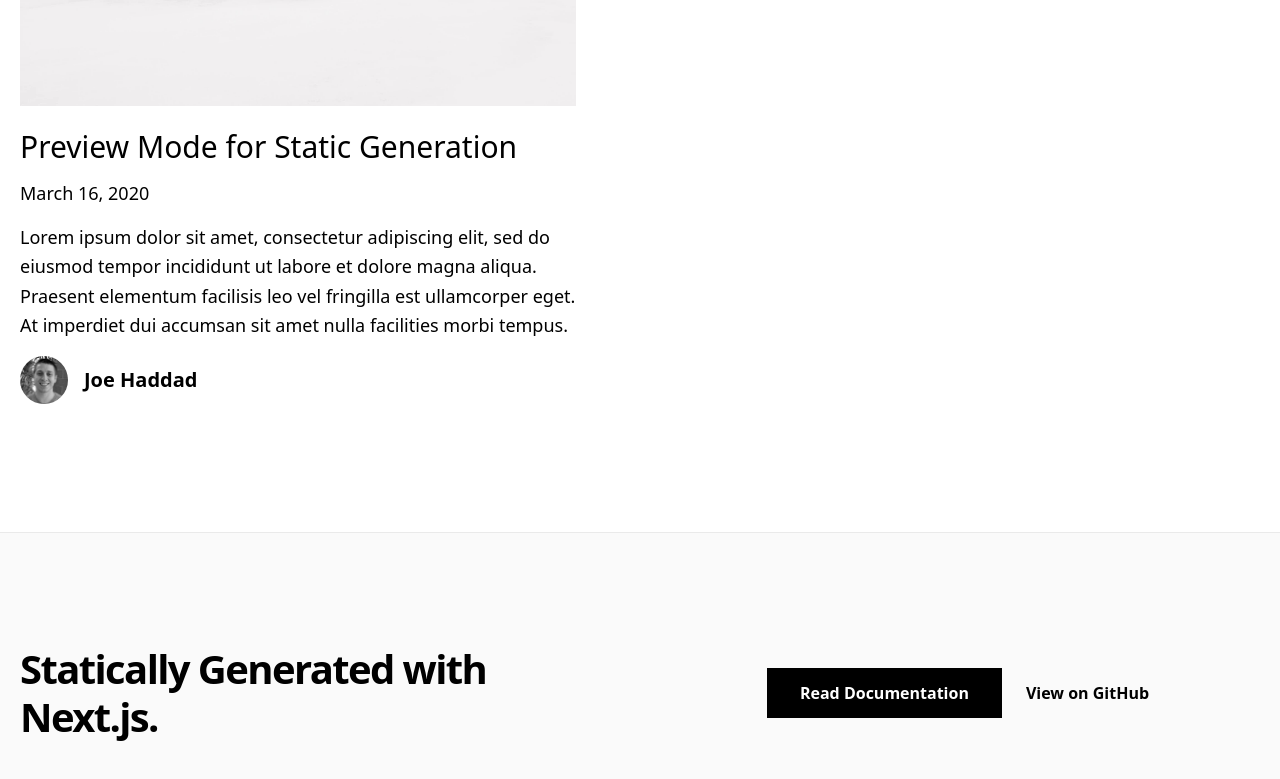
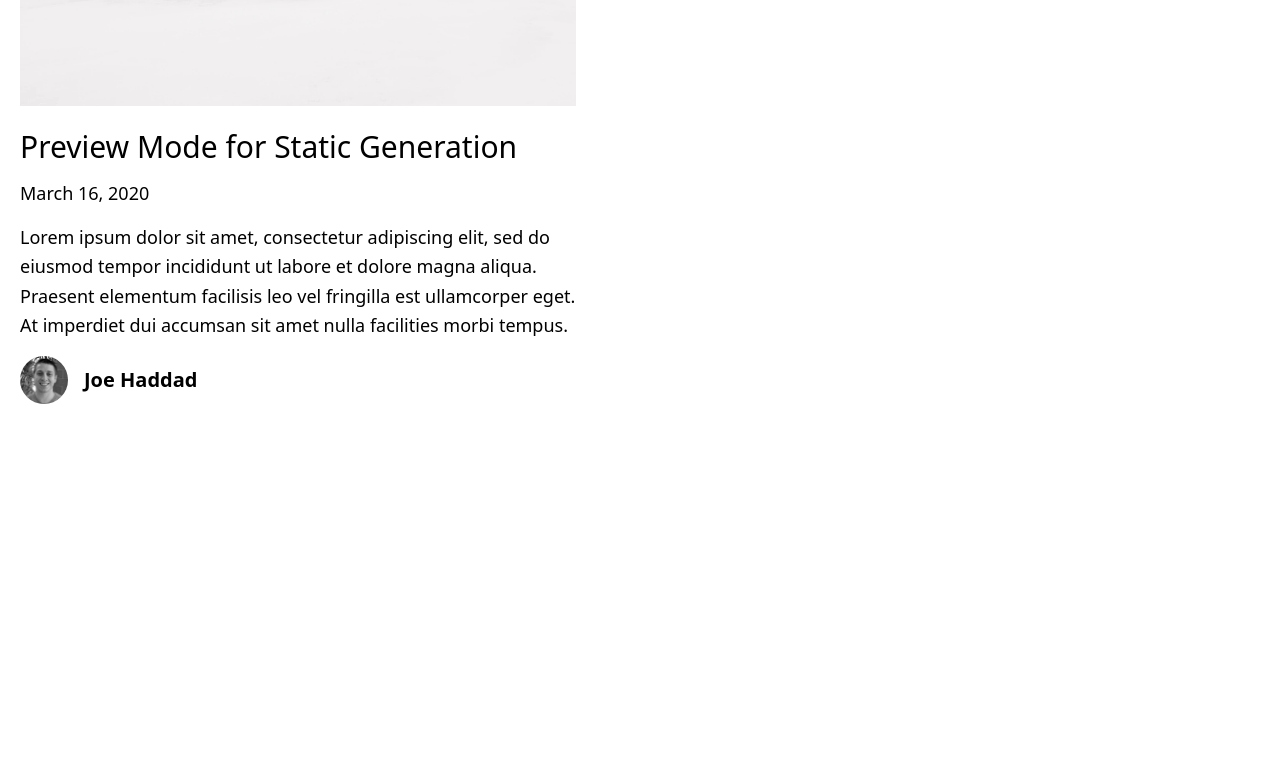
Before and after one commit to simoncrypta/simoncrypta, a Next.js app: page / in a window 1280 px wide. Shown: the part 1305-2084 px from the top of the page. After the commit the page ends 1837 px from the top, so only its background shows below. Built offline with nearby package versions, Linux system fonts and the light colour scheme.

Commit message:
Remove footer

```diff
--- a/components/footer.js
+++ /dev/null
@@ -1,30 +0,0 @@
-import Container from './container'
-import { EXAMPLE_PATH } from '../lib/constants'
-
-export default function Footer() {
-  return (
-    <footer className="bg-accent-1 border-t border-accent-2">
-      <Container>
-        <div className="py-28 flex flex-col lg:flex-row items-center">
-          <h3 className="text-4xl lg:text-5xl font-bold tracking-tighter leading-tight text-center lg:text-left mb-10 lg:mb-0 lg:pr-4 lg:w-1/2">
-            Statically Generated with Next.js.
-          </h3>
-          <div className="flex flex-col lg:flex-row justify-center items-center lg:pl-4 lg:w-1/2">
-            <a
-              href="https://nextjs.org/docs/basic-features/pages"
-              className="mx-3 bg-black hover:bg-white hover:text-black border border-black text-white font-bold py-3 px-12 lg:px-8 duration-200 transition-colors mb-6 lg:mb-0"
-            >
-              Read Documentation
-            </a>
-            <a
-              href={`https://github.com/vercel/next.js/tree/canary/examples/${EXAMPLE_PATH}`}
-              className="mx-3 font-bold hover:underline"
-            >
-              View on GitHub
-            </a>
-          </div>
-        </div>
-      </Container>
-    </footer>
-  )
-}
--- a/components/layout.js
+++ b/components/layout.js
@@ -1,5 +1,4 @@
 import Alert from '../components/alert'
-import Footer from '../components/footer'
 import Meta from '../components/meta'
 
 export default function Layout({ preview, children }) {
@@ -10,7 +9,6 @@ export default function Layout({ preview, children }) {
         <Alert preview={preview} />
         <main>{children}</main>
       </div>
-      <Footer />
     </>
   )
 }
```
